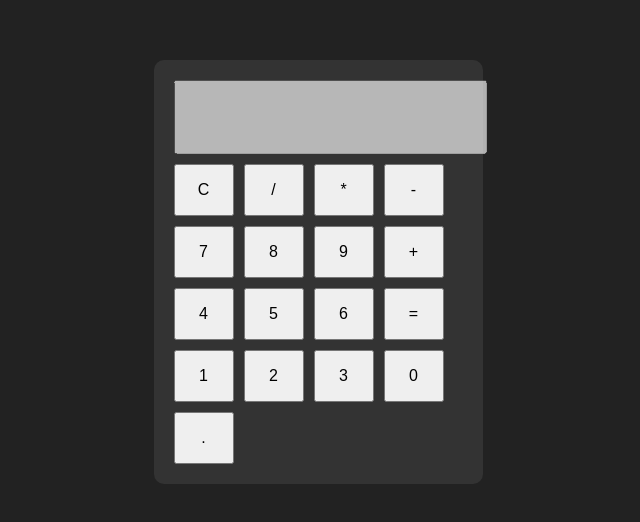
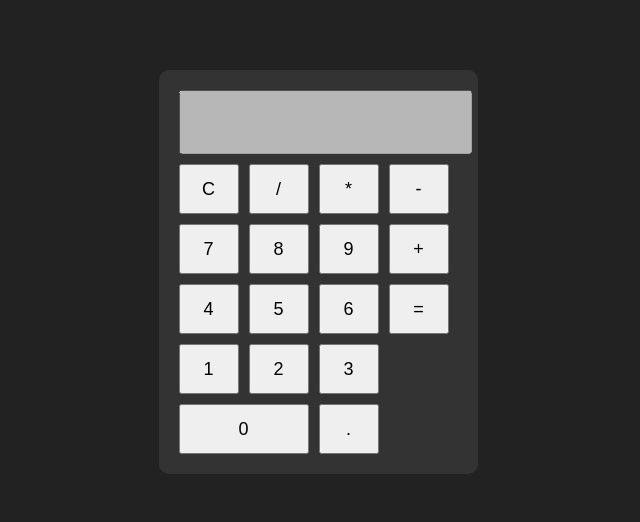
Before and after one commit to prince-002-p/calculator, a plain HTML site: page index.html in a window 1280 px wide. Shown: the part 136-658 px from the top of the page, without its empty margins (322-962 px from the left). Drawn offline with Linux system fonts and the light colour scheme.

Commit message:
Refactor CSS styles for calculator layout
Adjusted padding and font size for display and buttons.

```diff
--- a/style.css
+++ b/style.css
@@ -4,7 +4,6 @@
   align-items: center;
   height: 100vh;
   background: #222;
-  font-family: Arial;
 }
 
 .calculator {
@@ -16,10 +15,10 @@
 #display {
   width: 100%;
   height: 50px;
+  margin-bottom: 10px;
   font-size: 20px;
-  margin-bottom: 10px;
   text-align: right;
-  padding: 10px;
+  padding: 5px;
 }
 
 .buttons {
@@ -29,7 +28,11 @@
 }
 
 button {
-  padding: 15px;
-  font-size: 16px;
+  height: 50px;
+  font-size: 18px;
   cursor: pointer;
 }
+
+.zero {
+  grid-column: span 2;
+}
```
